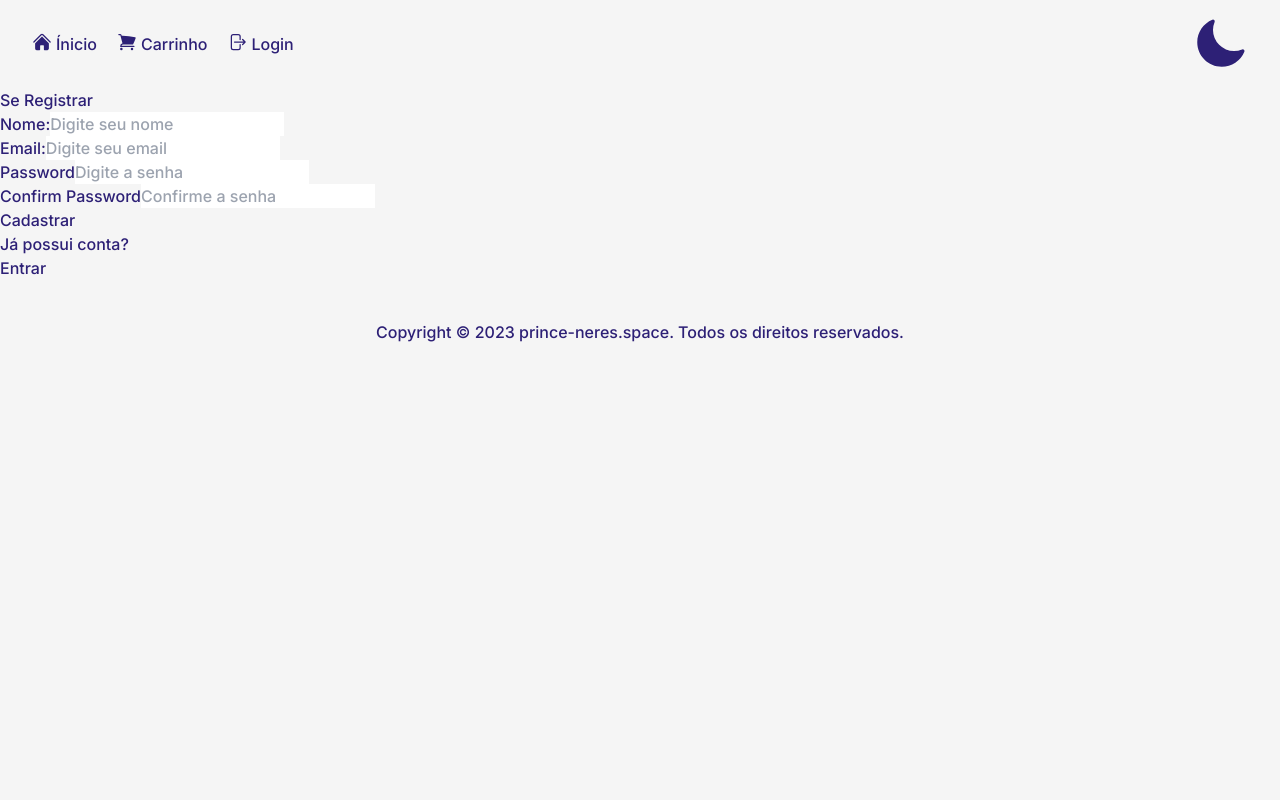
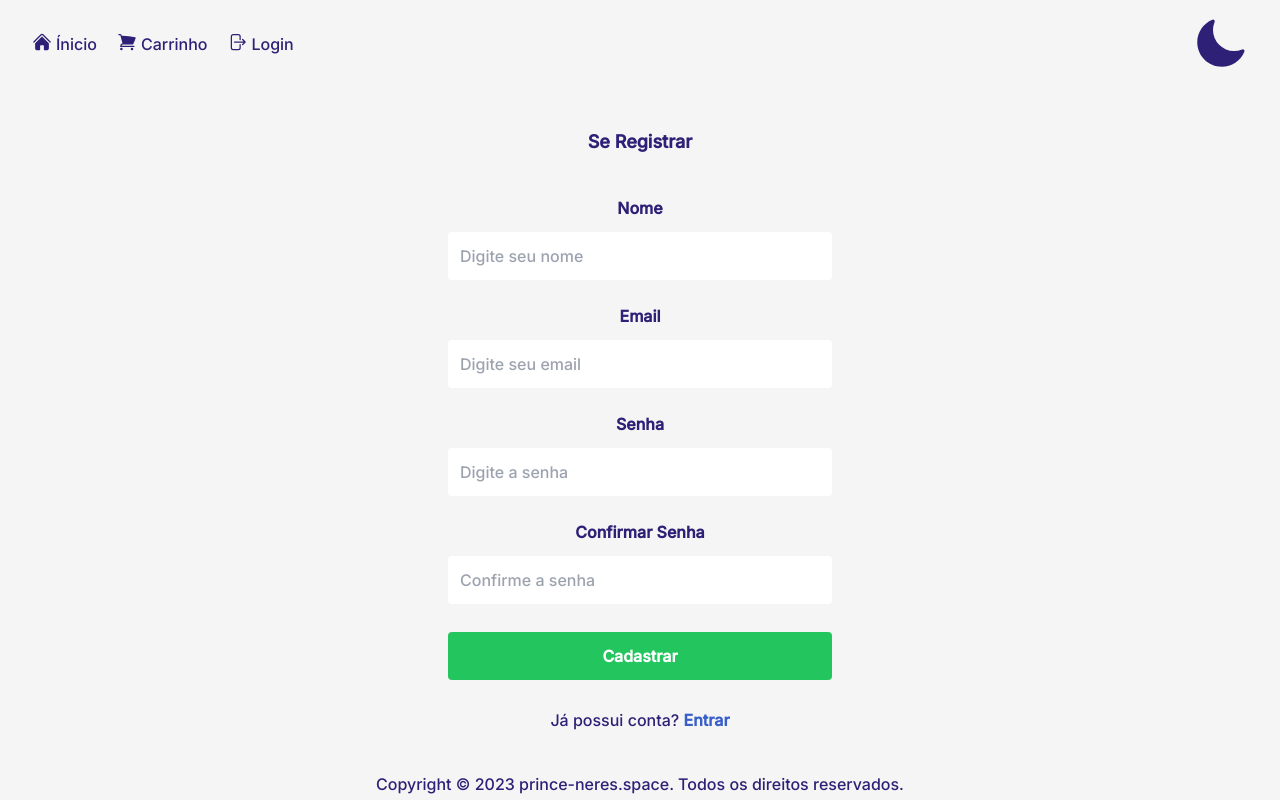
Before and after one commit to prince-neres/ecommerce, a React (Vite) app in the folder frontend/: page /register in a window 1280 px wide. Built offline with nearby package versions, Linux system fonts and the light colour scheme.

Commit message:
Add style to register page and login page

```diff
--- a/frontend/src/components/Footer/index.jsx
+++ b/frontend/src/components/Footer/index.jsx
@@ -1,6 +1,6 @@
 const Footer = () => {
 	return (
-		<footer className='w-full h-full p-10 text-center items-end'>
+		<footer className='flex w-full h-full p-10 text-center justify-center items-end'>
 			<p>Copyright © 2023 <a href='https://prince-neres.space' target='_blank' className='hover:text-dark-orange duration-200'>
 				prince-neres.space. </a> Todos os direitos reservados.
 			</p>
--- a/frontend/src/components/Navbar/MobileMenu/index.jsx
+++ b/frontend/src/components/Navbar/MobileMenu/index.jsx
@@ -63,7 +63,7 @@ const MobilMenu = ({location, userInfo, logoutHandler, cartItems}) => {
 								</button>
 							</>
 							) : (
-								<Link to={"/login"} className={location.pathname === '/login' ? 'font-bold' : 'hover:text-dark-orange duration-200'}>
+								<Link to={'/login'} className={location.pathname === '/login' ? 'font-bold' : 'hover:text-dark-orange duration-200'}>
 									<p className='flex duration-200 pt-2'>
 										<ArrowRightOnRectangleIcon className='h-5 pr-1'/>
 										Login
--- a/frontend/src/components/Navbar/index.jsx
+++ b/frontend/src/components/Navbar/index.jsx
@@ -26,10 +26,6 @@ const Navbar = () => {
   };
 	const cart = useSelector (state => state.cart);
 	const { cartItems } = cart;
-
-	useEffect(() => {
-		console.log(cartItems)
-	}, [])
 
 	return (
 		<nav className='flex items-center md:items-center  h-auto justify-between'>
@@ -74,7 +70,7 @@ const Navbar = () => {
 						</>
 					)
 					: (
-						<Link to={"/login"} className={location.pathname === '/login' ? 'font-bold' : 'hover:text-dark-orange duration-200'}>
+						<Link to={'/login'} className={location.pathname === '/login' ? 'font-bold' : 'hover:text-dark-orange duration-200'}>
 							<p className='flex hover:text-dark-theme duration-200'>
 								<ArrowRightOnRectangleIcon className='h-5 pr-1' />
 								Login
--- a/frontend/src/pages/CartPage/index.jsx
+++ b/frontend/src/pages/CartPage/index.jsx
@@ -19,8 +19,6 @@ const CartPage = () => {
 		if (id) {
 			dispatch(addToCart(id, qty));
 		};
-
-		console.log(cartItems)
 	}, [dispatch, id, qty]);
 
 	const removeFromCartHandler = (id) => {
--- a/frontend/src/pages/LoginPage/index.jsx
+++ b/frontend/src/pages/LoginPage/index.jsx
@@ -3,10 +3,10 @@ import { useDispatch, useSelector } from 'react-redux';
 import { Link, useLocation, useNavigate } from 'react-router-dom';
 import Loader from '../../components/Loader';
 import { login } from '../../redux/actions/userActions';
+import { ArrowRightOnRectangleIcon } from '@heroicons/react/24/solid';
 
 
 const LoginPage = () => {
-
 	const [email, setEmail] = useState('')
 	const [password, setPassword] = useState('')
 	const dispatch = useDispatch()
@@ -30,37 +30,58 @@ const LoginPage = () => {
 	}
 
 	return (
-		<div>
-			<h1>Entrar</h1>
-			{ error && <p>Erro</p> }
-			{ loading && <Loader /> }
-
-			<form onSubmit={submitHandler}>
-				<label>Email:</label>
+		<div className='flex flex-col justify-center items-center pt-5'>
+			<h1 className='font-bold text-lg pt-5 text-center'>Fazer Login</h1>
+			<div className='flex flex-col justify-center items-center-text-center w-72	 sm:w-96 pt-10	'>
+				{ error && <p className='text-center font-bold text-red-500 pb-5'>{error}</p> }
+				<form onSubmit={submitHandler} className='flex flex-col text-center'>
+					<label
+						className='font-bold mb-3'
+						htmlFor='email'
+					>
+						Email
+					</label>
 					<input
 						required
 						type='email'
+						id='email'
 						placeholder='Digite seu email'
+						className='mb-3 p-3 rounded'
 						value={email}
 						onChange={(e) =>
 							setEmail(e.target.value)}
 					/>
-				<label>Senha:</label>
+					<label
+						className='font-bold my-3'
+						htmlFor='password'
+					>
+						Senha
+					</label>
 					<input
 						required
 						type='password'
+						id='password'
 						placeholder='Digite seu senha'
+						className='p-3 rounded'
 						value={password}
 						onChange={(e) =>
 							setPassword(e.target.value)}
 					/>
-				<button type='submit'>
-					Entrar
+					<button type='submit' className='font-bold bg-green-500 p-3 my-7 rounded text-white flex flex-row items-center justify-center'>
+						<ArrowRightOnRectangleIcon className='h-5 pr-1' />
+						 Entrar { loading && <Loader /> }
 					</button>
 				</form>
-				<div>
-					<p>Novo?</p>
-					<Link to={redirect?`/register?redirect=${redirect}`:'/register'}>Se Registrar</Link>
+				<div className='text-center	'>
+					<p>
+						Novo?
+						<Link
+							className='hover:text-dark-orange text-dark-blue first-letter:duration-200 font-bold'
+							to={redirect?`/register?redirect=${redirect}`:'/register'}
+						> Se Registrar
+						</Link>
+					</p>
+				</div>
 			</div>
 		</div>
 	);
--- a/frontend/src/pages/ProductPage/index.jsx
+++ b/frontend/src/pages/ProductPage/index.jsx
@@ -25,7 +25,7 @@ const ProductPage = () => {
 
 	return (
 		<div className='p-8'>
-      <Link to="/" className='flex pb-5'>
+      <Link to='/' className='flex pb-5'>
         <ArrowLeftIcon className='h-5 pr-1 text-lg'/> Voltar
       </Link>
 			{
@@ -50,7 +50,7 @@ const ProductPage = () => {
 									<Rating
 										value={product.rating}
 										text={`${product.numReviews} avaliações`}
-										color={"#f8e825"}
+										color={'#f8e825'}
 									/>
 								</div>
 								<p className='px-5 pt-5 line-clamp-6 hover:line-clamp-none indent-5 text-justify'>
@@ -82,7 +82,7 @@ const ProductPage = () => {
 								}
 								<button
 									disabled={product.countInStock == 0}
-									type="button"
+									type='button'
 									onClick={addToCartHandler}
 									className='bg-green-600 p-4 rounded mt-5'
 								>
--- a/frontend/src/pages/RegisterPage/index.jsx
+++ b/frontend/src/pages/RegisterPage/index.jsx
@@ -6,22 +6,19 @@ import { register } from '../../redux/actions/userActions';
 
 
 const RegisterPage = () => {
-	const [name, setName] = useState('')
-	const [email, setEmail] = useState('')
-	const [password, setPassword] = useState('')
-	const [confirmPassword, setConfirmPassword] = useState('')
-	const [message, setMessage] = useState('')
+	const [name, setName] = useState('');
+	const [email, setEmail] = useState('');
+	const [password, setPassword] = useState('');
+	const [confirmPassword, setConfirmPassword] = useState('');
+	const [message, setMessage] = useState('');
 
-	const navigate = useNavigate()
-	const location = useLocation()
+	const navigate = useNavigate();
+	const location = useLocation();
+	const dispatch = useDispatch();
+	const userRegister = useSelector(state => state.userRegister);
 
-	const dispatch = useDispatch()
-
-	const redirect = location.search ? location.search.split('=')[1] : '/'
-
-	const userRegister = useSelector(state => state.userRegister)
-
-	const {error, loading, userInfo} = userRegister
+	const redirect = location.search ? location.search.split('=')[1] : '/';
+	const { error, loading, userInfo } = userRegister;
 
   useEffect(() => {
 		if(userInfo) {
@@ -39,37 +36,92 @@ const RegisterPage = () => {
 	}
 
 	return (
-		<div>
-			<h1>Se Registrar</h1>
-			{ message && <p>{message}</p> }
-			{ error && <p>{error}</p> }
-			{ loading && <Loader /> }
+		<div className='flex flex-col justify-center items-center pt-5'>
+			<h1 className='font-bold text-lg pt-5 text-center'>Se Registrar</h1>
+			<div className='flex flex-col justify-center items-center-text-center w-72 sm:w-96 pt-10'>
+				{ message && <p className='text-center font-bold text-dark-orange pb-5'>{message}</p> }
+				{ error && <p className='text-center font-bold text-red-500 pb-5'>{error}</p> }
+				<form onSubmit={submitHandler} className='flex flex-col text-center'>
+					<label
+						className='font-bold mb-3'
+						htmlFor='name'
+					>
+						Nome
+					</label>
+					<input
+						id='name'
+						type='name'
+						placeholder='Digite seu nome'
+						className='mb-3 p-3 rounded'
+						value={name}
+						onChange={(e)=> setName(e.target.value)}
+						required
+					/>
 
-			<form onSubmit={submitHandler}>
-				<div>
-					<label>Nome:</label>
-					<input type='name' placeholder='Digite seu nome' value={name} onChange={(e)=> setName(e.target.value)} required />
+					<label
+						htmlFor='email'
+						className='font-bold my-3'
+					>
+						Email
+					</label>
+					<input
+						id='email'
+						required
+						type='email'
+						placeholder='Digite seu email'
+						className='mb-3 p-3 rounded'
+						value={email}
+						onChange={(e)=> setEmail(e.target.value)}
+					/>
+
+					<label
+						className='font-bold my-3'
+						htmlFor='password'
+					>
+						Senha
+					</label>
+					<input
+						required
+						id='password'
+						type='password'
+						placeholder='Digite a senha'
+						className='mb-3 p-3 rounded'
+						value={password}
+						onChange={(e)=> setPassword(e.target.value)}
+					/>
+
+					<label
+						className='font-bold my-3'
+						htmlFor='confirm-password'
+					>
+						Confirmar Senha
+					</label>
+					<input
+						required
+						id='confirm-password'
+						type='password'
+						placeholder='Confirme a senha'
+						className='p-3 rounded'
+						value={confirmPassword}
+						onChange={(e)=> setConfirmPassword(e.target.value)}
+					/>
+					<button
+						type='submit'
+						className='font-bold bg-green-500 p-3 my-7 rounded text-white flex flex-row items-center justify-center'
+					>
+						{ loading && <Loader /> } Cadastrar
+					</button>
+				</form>
+				<div className='flex justify-center'>
+					<p>
+						Já possui conta?
+						<Link
+							to={redirect?`/login?redirect=${redirect}`:'/login'}
+							className='hover:text-dark-orange text-dark-blue first-letter:duration-200 font-bold'
+						> Entrar
+						</Link>
+					</p>
 				</div>
-
-				<div>
-					<label>Email:</label>
-					<input required type='email' placeholder='Digite seu email' value={email} onChange={(e)=> setEmail(e.target.value)} />
-				</div>
-
-				<div>
-					<label>Password</label>
-					<input required type='password' placeholder='Digite a senha' value={password} onChange={(e)=> setPassword(e.target.value)} />
-				</div>
-
-				<div>
-					<label>Confirm Password</label>
-					<input required type='password' placeholder='Confirme a senha' value={confirmPassword} onChange={(e)=> setConfirmPassword(e.target.value)} />
-				</div>
-				<button type='submit'>Cadastrar</button>
-			</form>
-			<div>
-				<p>Já possui conta?</p>
-				<Link to={redirect?`/login?redirect=${redirect}`:'/login'}>Entrar</Link>
 			</div>
 		</div>
 	);
--- a/frontend/src/redux/actions/productAction.js
+++ b/frontend/src/redux/actions/productAction.js
@@ -1,4 +1,4 @@
-import axios from "axios";
+import axios from 'axios';
 import {
   PRODUCT_LIST_REQUEST,
   PRODUCT_LIST_SUCCESS,
@@ -6,14 +6,14 @@ import {
   PRODUCT_DETAILS_REQUEST,
   PRODUCT_DETAILS_SUCCESS,
   PRODUCT_DETAILS_FAIL
-} from "../constants/productConstants";
+} from '../constants/productConstants';
 
 
 export const listProducts = () => async (dispatch) => {
   try {
     dispatch({ type: PRODUCT_LIST_REQUEST });
 
-    const { data } = await axios.get("http://localhost:8000/api/products/");
+    const { data } = await axios.get('http://localhost:8000/api/products/');
 
     dispatch({
       type: PRODUCT_LIST_SUCCESS,
--- a/frontend/src/redux/actions/userActions.js
+++ b/frontend/src/redux/actions/userActions.js
@@ -41,8 +41,8 @@ export const login = (email, password) => async (dispatch) => {
     dispatch({
 			type: USER_LOGIN_FAIL,
 			payload:
-				error.response && error.response.data.details
-				? error.response.data.details
+				error.response && error.response.data.detail
+				? error.response.data.detail
 				: error.message,
     });
   };
@@ -83,7 +83,6 @@ export const register = (name, email, password) => async (dispatch) => {
 	}
 
 	catch(error) {
-		console.log(error)
 		dispatch({
 			type: USER_REGISTER_FAIL,
 			payload: error.response && error.response.data.details
--- a/frontend/src/redux/reducers/cartReducers.js
+++ b/frontend/src/redux/reducers/cartReducers.js
@@ -1,4 +1,4 @@
-import { CART_ADD_ITEM ,CART_REMOVE_ITEM} from "../constants/cartConstants";
+import { CART_ADD_ITEM ,CART_REMOVE_ITEM} from '../constants/cartConstants';
 
 
 export const cartReducer = (state = { cartItems: [] }, action) => {
```
Also changed, not shown: frontend/src/components/Loader/index.jsx (+4 -3 lines), frontend/src/routes.jsx (+5 -5 lines). Lines whose indentation alone changed are shown as unchanged.
